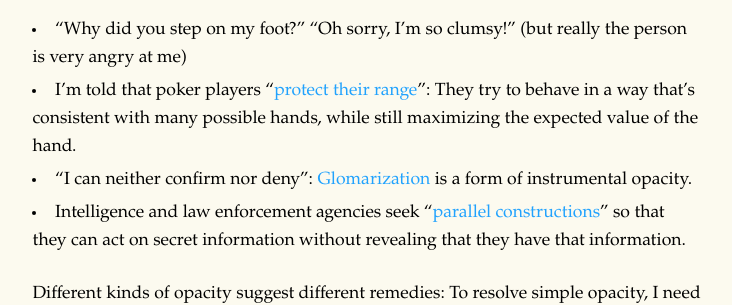
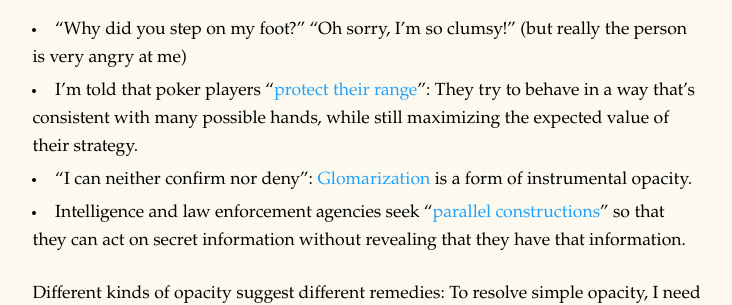
Before and after one commit to benwr/benwr.github.io, a Jekyll site: the page built from _posts/2026-11-21-why-did-it-do-that.md, in a window 1280 px wide and 900 px high, scrolled down 2810 px. Shown: the part 178-483 px from the top of the window, without its empty margins (273-1005 px from the left). Built offline with Jekyll 4.4.1, drawn with Linux system fonts in a browser that asks for light colours; some web fonts are replaced.

Commit message:
Sync "Why did it do that?" range protection wording with LessWrong
Co-Authored-By: Claude Opus 5.5 <noreply@anthropic.com>

```diff
--- a/_posts/2026-11-21-why-did-it-do-that.md
+++ b/_posts/2026-11-21-why-did-it-do-that.md
@@ -54,7 +54,7 @@ Irreducible opacity is usually relative to some particular modeling assumptions:
 The most dramatic category is instrumental opacity: The agent wants me not to know its internal reasons, so it shapes its behavior to prevent me from learning them.
 
 -   "Why did you step on my foot?" "Oh sorry, I'm so clumsy!" (but really the person is very angry at me)
--   I'm told that poker players "[protect their range](https://www.pokerskill.com/poker-glossary/range-protection/)": They try to behave in a way that's consistent with many possible hands, while still maximizing the expected value of the hand.
+-   I'm told that poker players "[protect their range](https://www.pokerskill.com/poker-glossary/range-protection/)": They try to behave in a way that's consistent with many possible hands, while still maximizing the expected value of their strategy.
 -   "I can neither confirm nor deny": [Glomarization](https://en.wikipedia.org/wiki/Glomar_response) is a form of instrumental opacity.
 -   Intelligence and law enforcement agencies seek "[parallel constructions](https://en.wikipedia.org/wiki/Parallel_construction)" so that they can act on secret information without revealing that they have that information.
 
```
